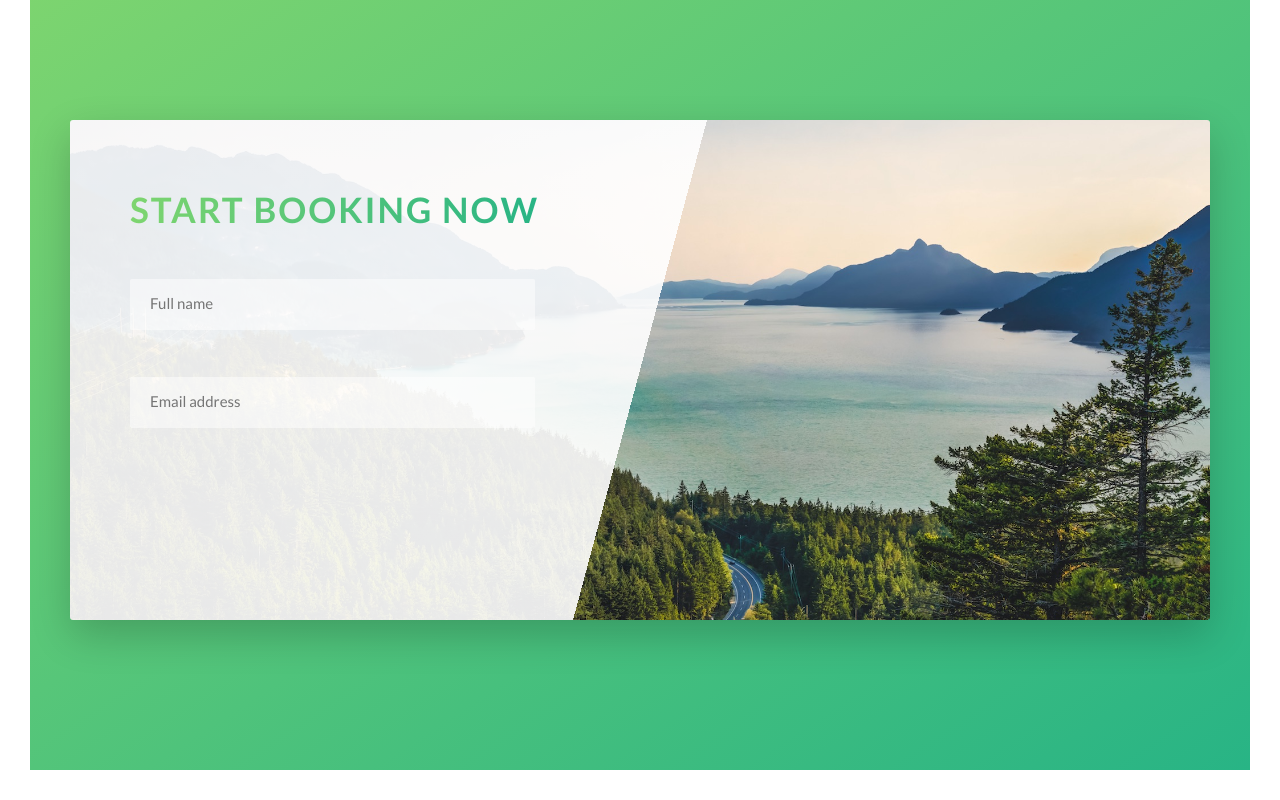
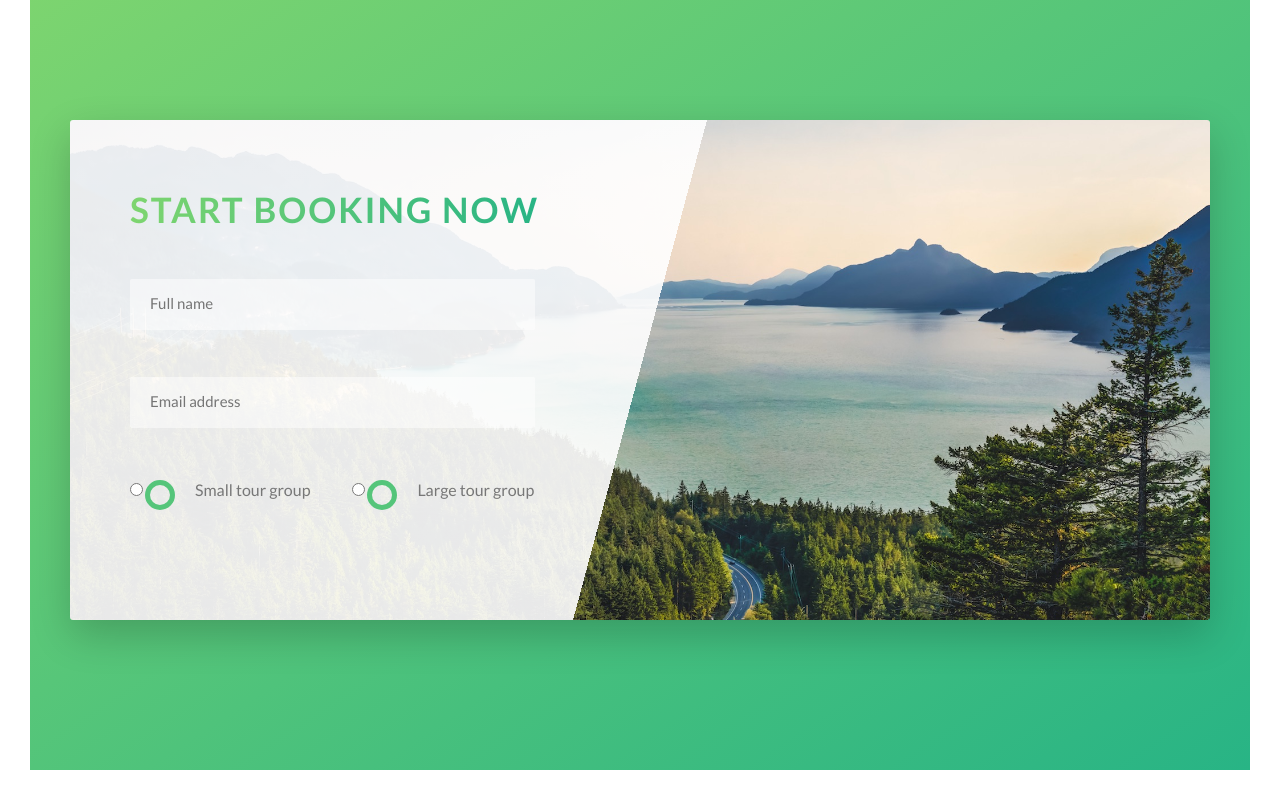
Before and after one commit to LapTrinhKhongCode/NatourTour, a website: page index.html in a window 1280 px wide. Shown: the part 4448-5248 px from the top of the page. Drawn offline with Linux system fonts and the light colour scheme.

Commit message:
adding booking session ...

```diff
--- a/index.html
+++ b/index.html
@@ -335,7 +335,7 @@
                                     start booking now
                                 </h2>
                             </div>
-                            <form action="" class="form">
+                            <form action="#" class="form">
                                 <div class="form__group">
                                     <input type="text" class="form__input" placeholder="Full name" id="name" required>
                                     <label for="name" class="form__label">Full name</label>
@@ -343,6 +343,22 @@
                                 <div class="form__group">
                                     <input type="email" class="form__input" placeholder="Email address" id="email" required>
                                     <label for="email" class="form__label">Email address</label>
+                                </div>
+                                <div class="form__group">
+                                    <div class="form__radio-group">
+                                        <input type="radio" class="form__radio-input" id="small" name="size">
+                                        <label for="small" class="form__radio-label">
+                                            <span class="form__radio-button"></span>
+                                            Small tour group
+                                        </label>
+                                    </div>
+                                    <div class="form__radio-group">
+                                        <input type="radio" class="form__radio-input" id="large" name="size">
+                                        <label for="large" class="form__radio-label">
+                                            <span class="form__radio-button"></span>
+                                            Large tour group
+                                        </label>
+                                    </div>
                                 </div>
                             </form>
                         </div>
--- a/sass/components/_form.scss
+++ b/sass/components/_form.scss
@@ -50,4 +50,32 @@
         transform: translateY(-4rem);
     }
 
+    &__radio-group{
+        width: 49%;
+        display: inline-block;
+    }
+
+    &__radio-label{
+        font-size: $default-font-size;
+        cursor: pointer;
+        position: relative;
+        padding-left: 5rem;
+    }
+
+    &__radio-button{
+        height: 3rem;
+        width: 3rem;
+        border: 5px solid $color-primary;
+        border-radius: 50%;
+        display: inline-block;
+        position: absolute;
+        left: 0;
+        top:0;
+
+        &::after{
+
+        }
+    }
+
+
   }
```
Also changed, not shown: css/style.css.
